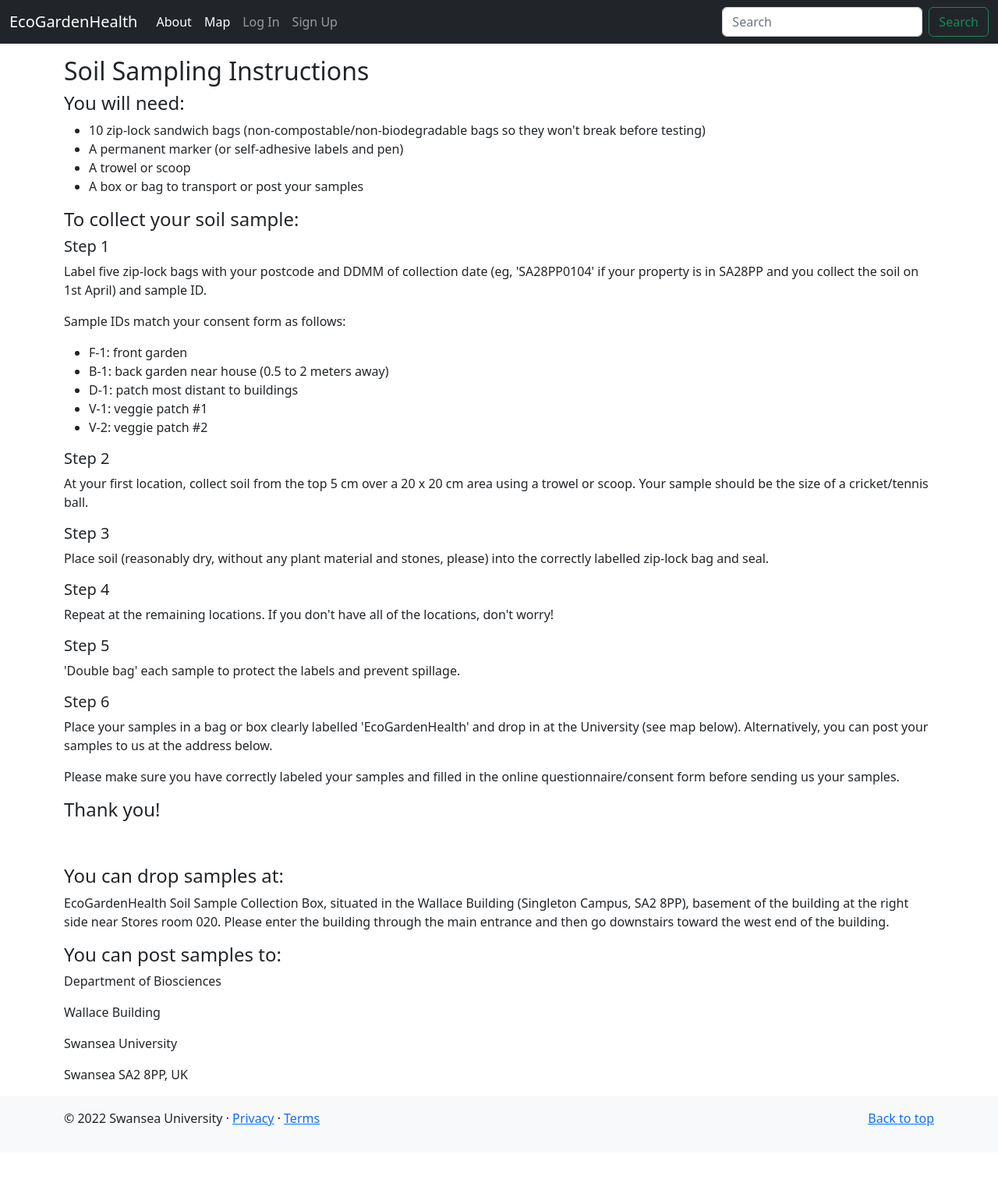
After one commit to allie-codes/dissertation, a Django app: page /instructions/ in a window 1280 px wide. The commit adds this page. Shown: the whole page at 78% size. Run offline with Django 4.2, Linux system fonts and the light colour scheme; some libraries are stand-ins or nearby versions.

```diff
--- a/pages/urls.py
+++ b/pages/urls.py
@@ -1,10 +1,11 @@
 from django.urls import path
 
-from .views import HomePageView, AboutPageView, DashboardPageView, MapPageView
+from .views import HomePageView, AboutPageView, ResultsPageView, MapPageView, InstructionsPageView
 
 urlpatterns = [
+    path('instructions/', InstructionsPageView.as_view(), name='instructions'),
     path('map/', MapPageView.as_view(), name='map'),
-    path('dashboard/', DashboardPageView.as_view(), name='dashboard'),
+    path('results/', ResultsPageView.as_view(), name='results'),
     path('about/', AboutPageView.as_view(), name='about'),
     path('', HomePageView.as_view(), name='home'),
 ]
--- a/pages/views.py
+++ b/pages/views.py
@@ -1,4 +1,5 @@
 from pipes import Template
+from django.contrib.auth.mixins import LoginRequiredMixin
 from django.views.generic import TemplateView
 from django.shortcuts import render
 
@@ -9,8 +10,12 @@
 class AboutPageView(TemplateView):
     template_name = 'about.html'
 
-class DashboardPageView(TemplateView):
-    template_name = 'dashboard.html'
+class ResultsPageView(LoginRequiredMixin, TemplateView):
+    template_name = 'results.html'
+    login_url = 'account_login'
 
 class MapPageView(TemplateView):
     template_name = 'map.html'
+
+class InstructionsPageView(TemplateView):
+    template_name = 'instructions.html'
--- a/participants/admin.py
+++ b/participants/admin.py
@@ -3,6 +3,6 @@
 
 # Register your models here.
 class ParticipantAdmin(admin.ModelAdmin):
-    list_display = ("name", "address", "email",)
+    list_display = ("name", "sample_label", "address", "user",)
 
 admin.site.register(Participant, ParticipantAdmin)
--- a/participants/views.py
+++ b/participants/views.py
@@ -1,10 +1,12 @@
 from django.urls import reverse_lazy
 from django.shortcuts import render
+from django.contrib.auth.mixins import LoginRequiredMixin
 from django.views.generic import CreateView
 from .forms import ParticipantForm
 
 # Create your views here.
-class ParticipantFormView(CreateView):
+class ParticipantFormView(LoginRequiredMixin, CreateView):
     form_class = ParticipantForm
-    success_url= reverse_lazy('dashboard')
+    success_url= reverse_lazy('results')
     template_name = 'participate.html'
+    login_url = 'account_login'
--- a/templates/base.html
+++ b/templates/base.html
@@ -36,7 +36,10 @@
                     <a class="nav-link"  href="{% url 'participate' %}">Participate</a>
                   </li>
                   <li class="nav-item">
-                    <a class="nav-link" href="{% url 'dashboard' %}">Dashboard</a>
+                    <a class="nav-link"  href="{% url 'instructions' %}">Instructions</a>
+                  </li>
+                  <li class="nav-item">
+                    <a class="nav-link" href="{% url 'results' %}">Results</a>
                   </li>
                   <li class="nav-item">
                     <a class="nav-link" href="{% url 'account_logout' %}">Log Out</a>
--- a/templates/dashboard.html
+++ /dev/null
@@ -1 +0,0 @@
-{% extends 'base.html' %}
--- /dev/null
+++ b/templates/instructions.html
@@ -0,0 +1,46 @@
+{% extends 'base.html' %}
+
+{% block title %}Soil Sampling Instructions{% endblock title %}
+
+{% block content %}
+<h2>Soil Sampling Instructions</h2>
+<h4>You will need:</h4>
+<ul>
+    <li>10 zip-lock sandwich bags (non-compostable/non-biodegradable bags so they won't break before testing)</li>
+    <li>A permanent marker (or self-adhesive labels and pen)</li>
+    <li>A trowel or scoop</li>
+    <li>A box or bag to transport or post your samples</li>
+</ul>
+<h4>To collect your soil sample:</h4>
+<h5>Step 1</h5>
+<p>Label five zip-lock bags with your postcode and DDMM of collection date (eg, 'SA28PP0104' if your property is in SA28PP and you collect the soil on 1st April) and sample ID.</p>
+<p>Sample IDs match your consent form as follows:</p>
+<ul>
+    <li>F-1: front garden</li>
+    <li>B-1: back garden near house (0.5 to 2 meters away)</li>
+    <li>D-1: patch most distant to buildings</li>
+    <li>V-1: veggie patch #1</li>
+    <li>V-2: veggie patch #2</li>
+</ul>
+<h5>Step 2</h5>
+<p>At your first location, collect soil from the top 5 cm over a 20 x 20 cm area using a trowel or scoop. Your sample should be the size of a cricket/tennis ball.</p>
+<h5>Step 3</h5>
+<p>Place soil (reasonably dry, without any plant material and stones, please) into the correctly labelled zip-lock bag and seal.</p>
+<h5>Step 4</h5>
+<p>Repeat at the remaining locations. If you don't have all of the locations, don't worry!</p>
+<h5>Step 5</h5>
+<p>'Double bag' each sample to protect the labels and prevent spillage.</p>
+<h5>Step 6</h5>
+<p>Place your samples in a bag or box clearly labelled 'EcoGardenHealth' and drop in at the University (see map below). Alternatively, you can post your samples to us at the address below.</p>
+<p>Please make sure you have correctly labeled your samples and filled in the online questionnaire/consent form before sending us your samples.</p>
+<h4>Thank you!</h4>
+<br>
+<br>
+<h4>You can drop samples at:</h4>
+<p>EcoGardenHealth Soil Sample Collection Box, situated in the Wallace Building (Singleton Campus, SA2 8PP), basement of the building at the right side near Stores room 020. Please enter the building through the main entrance and then go downstairs toward the west end of the building.</p>
+<h4>You can post samples to:</h4>
+<p>Department of Biosciences</p>
+<p>Wallace Building</p>
+<p>Swansea University</p>
+<p>Swansea SA2 8PP, UK</p>
+{% endblock content %}
```
Also changed, not shown: participants/models.py (+9 -2 lines), templates/results.html (added, +21 -0 lines), participants/migrations/0005_remove_participant_email_remove_participant_id_and_more.py (added), participants/migrations/0006_alter_participant_sample_label_and_more.py (added), participants/migrations/0007_participant_email_alter_participant_sample_label.py (added).
